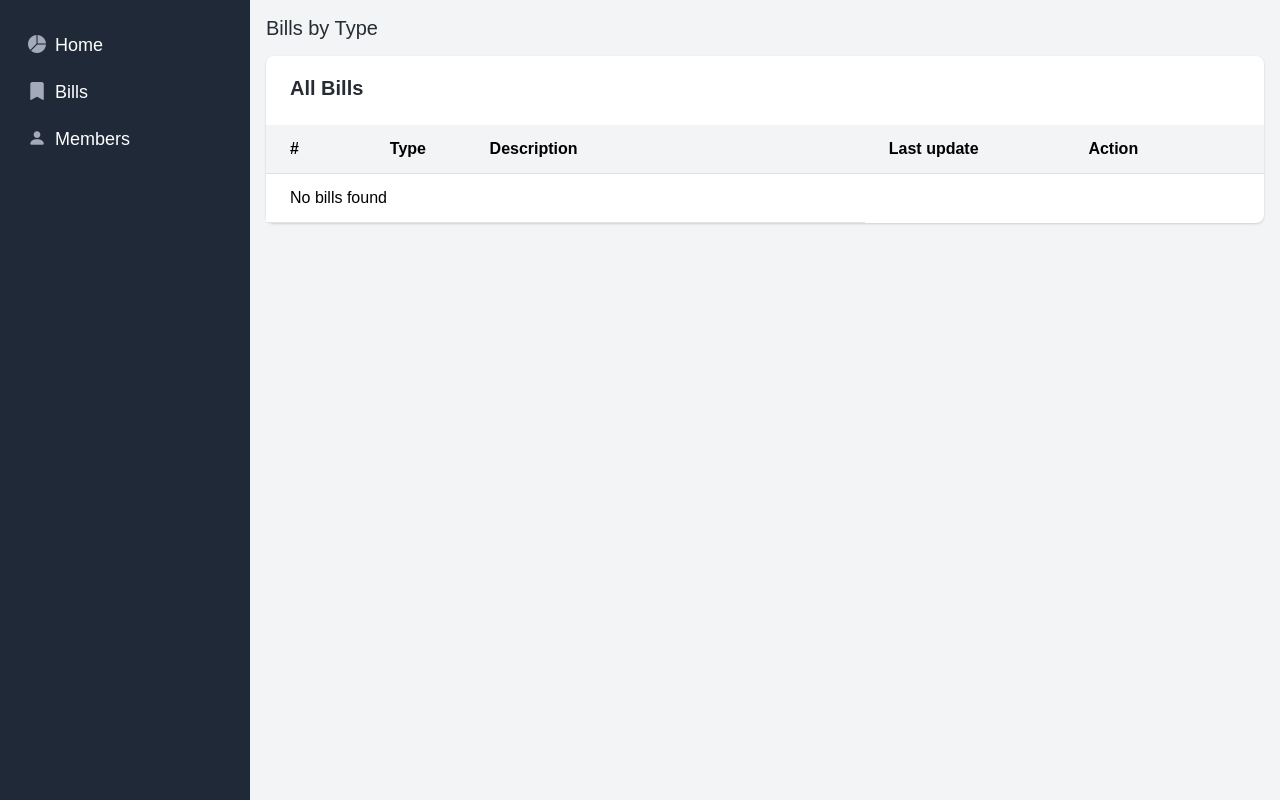
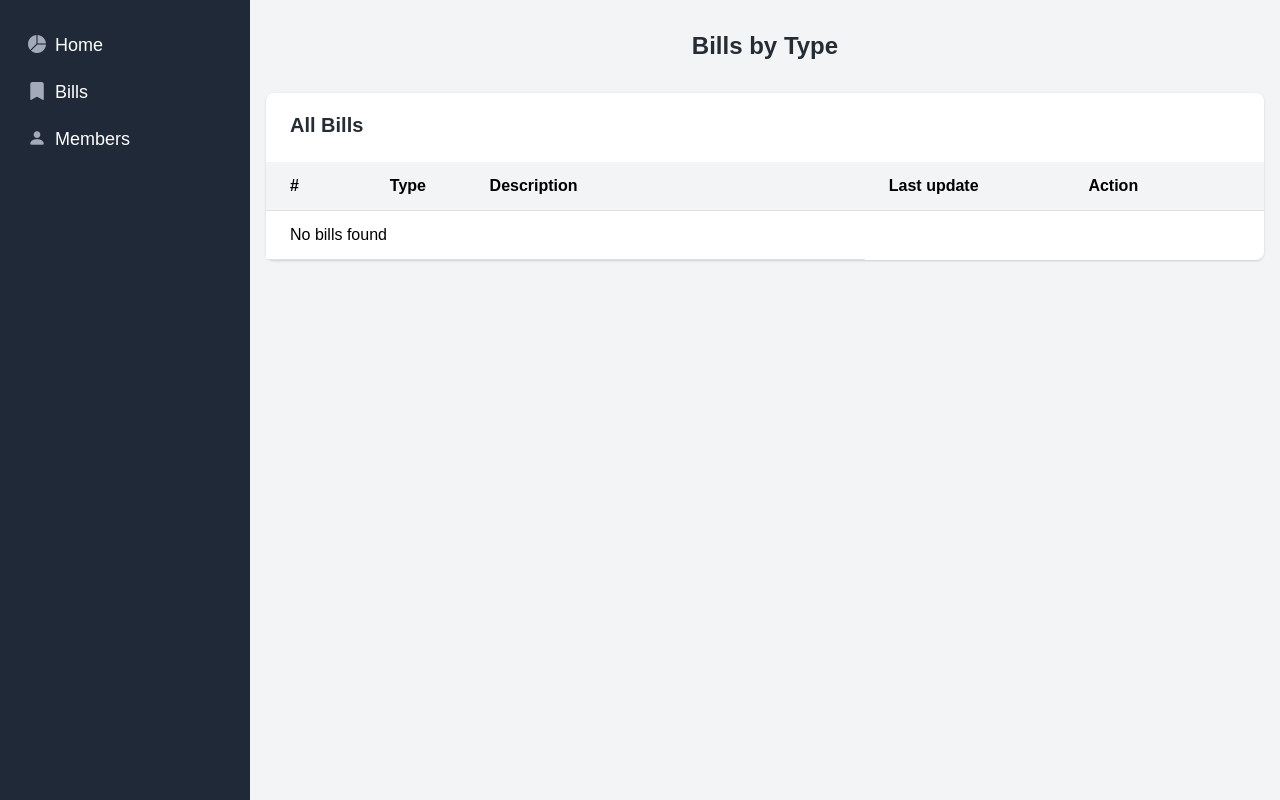
Before and after one commit to PaylemanC/Proyecto-Final-BC-Python-Avanzado-g2, a Django app: template rollcall_votes/templates/bill_list.html in a window 1280 px wide. Run offline with Django 5.2, Linux system fonts and the light colour scheme; the template is opened without the code that fills it, so the values that code supplies are empty.

Commit message:
style: Align center circle graphs

```diff
--- a/rollcall_votes/static/styles.css
+++ b/rollcall_votes/static/styles.css
@@ -151,6 +151,10 @@ h2 {
     padding: 12px 24px;
 }
 
+.circle-chart {
+    width: 400px;
+}
+
 .table-bills {
     width: 100%;
 }
@@ -175,9 +179,15 @@ h2 {
     width: 20%;
 }
 
-.member_list-title {
+.section-start {
+    display: flex;
+    flex-direction: column;
+    align-items: center;
+    text-align: center;
+}
+
+.section-start h2 {
     margin: 16px 0;
-    text-align: center;
     font-size: 2.4rem;
     font-weight: bold;
 }
--- a/rollcall_votes/templates/bill_list.html
+++ b/rollcall_votes/templates/bill_list.html
@@ -3,9 +3,11 @@
 {% block title %}Bills{% endblock %}
 
 {% block content %}
-<h2>Bills by Type</h2>
-<div id="bill_type_chart">
-    {{ bill_type_chart|safe }}
+<div class="section-start">
+    <h2>Bills by Type</h2>
+    <div id="bill_type_chart" class="circle-chart">
+        {{ bill_type_chart|safe }}
+    </div>
 </div>
 
 <div class="table-bills">
```
Also changed, not shown: rollcall_votes/templates/member_list.html (+5 -5 lines).
